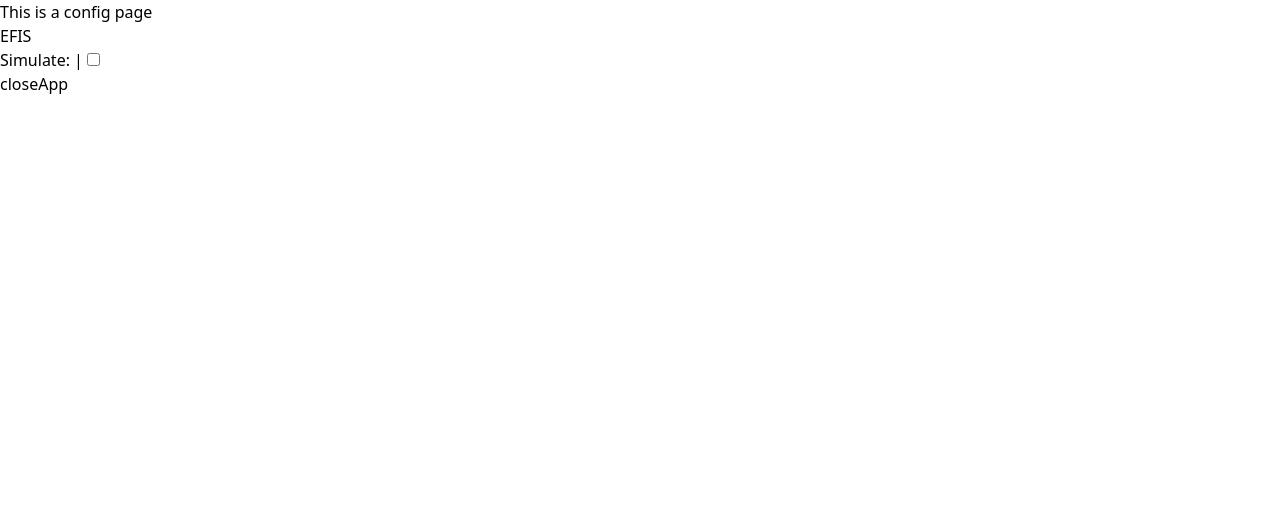
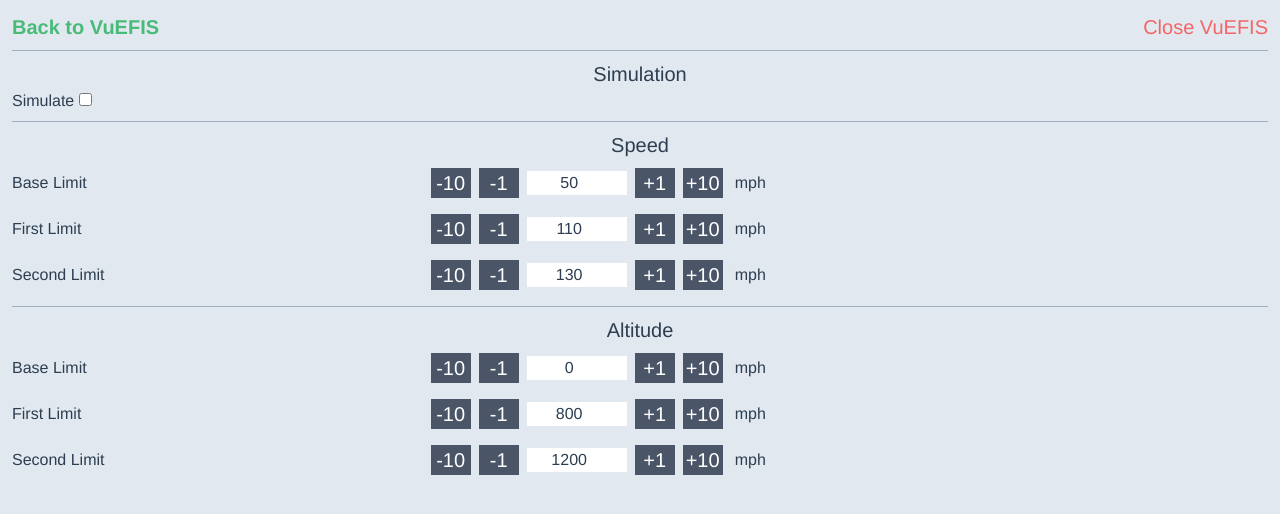
Before and after one commit to Pijuli/vuefis, a Vue app: page /#/config in a window 1280 px wide. Shown: the top 514 px of the page. Built offline with nearby package versions, Linux system fonts and the light colour scheme.

Commit message:
Add config view and attacha variables

```diff
--- a/src/App.vue
+++ b/src/App.vue
@@ -1,5 +1,5 @@
 <template>
-  <div id="app h-screen">
+  <div id="app" class="h-full">
     <router-view />
   </div>
 </template>
@@ -9,8 +9,11 @@
   font-family: Avenir, Helvetica, Arial, sans-serif;
   -webkit-font-smoothing: antialiased;
   -moz-osx-font-smoothing: grayscale;
-  text-align: center;
   color: #2c3e50;
+  -webkit-user-select: none;  /* Chrome all / Safari all */
+  -moz-user-select: none;     /* Firefox all */
+  -ms-user-select: none;      /* IE 10+ */
+  user-select: none;
 }
 
 #nav {
--- a/src/assets/styles/index.css
+++ b/src/assets/styles/index.css
@@ -1,9 +1,12 @@
 /* src/assets/styles/index.css */
 
 @tailwind base;
+h1 {
+  @apply text-xl;
+}
 @tailwind components;
 @tailwind utilities;
 
 html, body {
-    height: 100vh;
+  height: 100vh;
 }
--- a/src/components/AltitudeIndicator/AltitudeIndicator.vue
+++ b/src/components/AltitudeIndicator/AltitudeIndicator.vue
@@ -4,9 +4,9 @@
       :value="alt"
       :scale="100"
       :see="6"
-      :base-limit="0"
-      :first-limit="1200"
-      :second-limit="1200"
+      :base-limit="altitudeBaseLimit"
+      :first-limit="altitudeFirstLimit"
+      :second-limit="altitudeSecondLimit"
       :variance-limit="2"
       :variance-value="vario"
       variance-show
@@ -17,7 +17,7 @@
 </template>
 
 <script>
-import { DATA_NAMESPACE } from '@/store/store-types'
+import { DATA_NAMESPACE, CONFIG_NAMESPACE } from '@/store/store-types'
 import { mapState } from 'vuex'
 import VerticalIndicator from '@/components/shared/VerticalIndicator'
 
@@ -28,6 +28,7 @@ export default {
   },
   computed: {
     ...mapState(DATA_NAMESPACE, ['alt', 'vario']),
+    ...mapState(CONFIG_NAMESPACE, ['altitudeBaseLimit', 'altitudeFirstLimit', 'altitudeSecondLimit']),
   },
 }
 </script>
--- a/src/components/SpeedIndicator/SpeedIndicator.vue
+++ b/src/components/SpeedIndicator/SpeedIndicator.vue
@@ -4,15 +4,15 @@
       :value="as"
       :scale="10"
       :see="6"
-      :base-limit="20"
-      :first-limit="50"
-      :second-limit="70"
+      :base-limit="speedBaseLimit"
+      :first-limit="speedFirstLimit"
+      :second-limit="speedSecondLimit"
     />
   </div>
 </template>
 
 <script>
-import { DATA_NAMESPACE } from '@/store/store-types'
+import { DATA_NAMESPACE, CONFIG_NAMESPACE } from '@/store/store-types'
 import { mapState } from 'vuex'
 import VerticalIndicator from '@/components/shared/VerticalIndicator'
 
@@ -23,6 +23,7 @@ export default {
   },
   computed: {
     ...mapState(DATA_NAMESPACE, ['as']),
+    ...mapState(CONFIG_NAMESPACE, ['speedBaseLimit', 'speedFirstLimit', 'speedSecondLimit']),
   },
 }
 </script>
--- /dev/null
+++ b/src/components/shared/ConfigNumberInput/ConfigNumberInput.vue
@@ -0,0 +1,79 @@
+<template>
+  <div class="ConfigNumberInput py-2 flex items-center">
+    <div class="w-1/3">
+      {{label}}
+    </div>
+    <div
+      class="ConfigNumberInput__button mr-2"
+      @click="modify(-10)"
+    >
+      -10
+    </div>
+    <div
+      class="ConfigNumberInput__button mr-2"
+      @click="modify(-1)"
+    >
+      -1
+    </div>
+    <input
+      class="ConfigNumberInput__input" type="number" v-model="inputvalue">
+    <div
+      class="ConfigNumberInput__button ml-2"
+      @click="modify(+1)"
+    >
+      +1
+    </div>
+    <div
+      class="ConfigNumberInput__button ml-2"
+      @click="modify(+10)"
+    >
+      +10
+    </div>
+    <span class="pl-3">mph</span>
+  </div>
+</template>
+
+<script>
+import { CONFIG_NAMESPACE } from '@/store/store-types'
+
+export default {
+  name: 'ConfigNumberInput',
+  props: {
+    stateName: {
+      type: String,
+      default: 'altitudeBaseLimit',
+    },
+    label: {
+      type: String,
+      required: true,
+    },
+  },
+  computed: {
+    inputvalue: {
+      get () {
+        return this.$store.state[CONFIG_NAMESPACE][this.stateName]
+      },
+      set (value) {
+        this.$store.dispatch(`${CONFIG_NAMESPACE}/setConfigByname`, [this.stateName, Number(value)])
+      },
+    },
+  },
+  methods: {
+    modify(modifier) {
+      this.inputvalue = this.inputvalue + modifier
+    },
+  },
+}
+</script>
+
+<style lang="scss" scoped>
+.ConfigNumberInput__input {
+  @apply text-center;
+  width: 100px;
+}
+
+.ConfigNumberInput__button {
+  @apply bg-gray-700 text-center text-white text-xl;
+  width: 40px;
+}
+</style>
--- /dev/null
+++ b/src/components/shared/ConfigNumberInput/index.js
@@ -0,0 +1,3 @@
+import ConfigNumberInput from './ConfigNumberInput'
+
+export default ConfigNumberInput
--- /dev/null
+++ b/src/components/shared/Divider/Divider.vue
@@ -0,0 +1,17 @@
+<template>
+  <hr :class="borderGrayWeight" class="my-2">
+</template>
+
+<script>
+export default {
+  name: 'Divider',
+  props: {
+    borderWeight: { type: String, default: '500' },
+  },
+  computed: {
+    borderGrayWeight () {
+      return `border-gray-${this.borderWeight}`
+    },
+  },
+}
+</script>
--- /dev/null
+++ b/src/components/shared/Divider/index.js
@@ -0,0 +1,3 @@
+import Divider from './Divider'
+
+export default Divider
--- a/src/store/modules/config.js
+++ b/src/store/modules/config.js
@@ -1,12 +1,22 @@
 export default {
   namespaced: true,
   state: {
-    data: [],
+    altitudeBaseLimit: 0, //Altitude White Limit
+    altitudeFirstLimit: 800, //Altitude Green Limit
+    altitudeSecondLimit: 1200, //Altitude Yellow Limit
+    speedBaseLimit: 50, //Speed White Limit
+    speedFirstLimit: 110, //Speed Green Limit
+    speedSecondLimit: 130, //Speed Yellow Limit
   },
   actions: {
+    setConfigByname({commit}, [field, value]) {
+      commit('setValue', [field, value])
 
+    },
   },
   mutations: {
-
+    setValue (state, [field, value]) {
+      state[field] = value
+    },
   },
 }
--- a/src/views/Config.vue
+++ b/src/views/Config.vue
@@ -1,27 +1,55 @@
 <template>
-  <div>
-    <h1>This is a config page</h1>
-    <router-link to="/">EFIS</router-link>
-    <br>
-    Simulate: |
-    <label class="switch">
-      <input type="checkbox" v-model="simulateEnabled">
-      <span class="slider round"/>
-    </label>
-    <div @click="closeApp">
-      closeApp
+  <div class="p-3 bg-gray-300 min-h-full">
+    <div class="ConfigHeader flex justify-between">
+      <router-link class="text-green-500 text-xl font-bold" to="/">Back to VuEFIS</router-link>
+      <div class="text-red-500 text-xl" @click="closeApp">
+        Close VuEFIS
+      </div>
+    </div>
+    <divider />
+    <h1 class="text-center">Simulation</h1>
+    <div>
+      Simulate
+      <label class="switch">
+        <input type="checkbox" v-model="simulateEnabled">
+        <span class="slider round"/>
+      </label>
+    </div>
+    <divider />
+    <h1 class="text-center">Speed</h1>
+    <div>
+      <config-number-input label="Base Limit" state-name="speedBaseLimit"/>
+      <config-number-input label="First Limit" state-name="speedFirstLimit"/>
+      <config-number-input label="Second Limit" state-name="speedSecondLimit"/>
+    </div>
+    <divider />
+    <h1 class="text-center">Altitude</h1>
+    <div>
+      <config-number-input label="Base Limit" state-name="altitudeBaseLimit"/>
+      <config-number-input label="First Limit" state-name="altitudeFirstLimit"/>
+      <config-number-input label="Second Limit" state-name="altitudeSecondLimit"/>
     </div>
   </div>
 </template>
 
 <script>
 import { mapState } from 'vuex'
-import { SIMULATE_NAMESPACE } from '@/store/store-types'
+import { SIMULATE_NAMESPACE, CONFIG_NAMESPACE } from '@/store/store-types'
+import ConfigNumberInput from '@/components/shared/ConfigNumberInput'
+import Divider from '@/components/shared/Divider'
 
 export default {
   name: 'Config',
+  components: {
+    ConfigNumberInput,
+    Divider,
+  },
   computed: {
     ...mapState(SIMULATE_NAMESPACE, ['enabled']),
+    ...mapState(CONFIG_NAMESPACE, [
+      'altitudeBaseLimit','altitudeFirstLimit','altitudeSecondLimit',
+      'speedBaseLimit','speedFirstLimit','speedSecondLimit',
+    ]),
     simulateEnabled: {
       get () {
         return this.enabled
--- a/src/views/EfisPanel.vue
+++ b/src/views/EfisPanel.vue
@@ -5,7 +5,7 @@
     <slip-indicator />
     <speed-indicator />
     <altitude-indicator />
-    <router-link class="EfisPanel__config" to="/config">Config</router-link>
+    <router-link class="EfisPanel__config text-white" to="/config">CONFIG</router-link>
   </div>
 </template>
 
@@ -37,7 +37,7 @@ export default {
 <style lang="scss" scoped>
 .EfisPanel__config {
   position: absolute;
-  bottom: 0;
-  right: 0;
+  bottom: 5px;
+  right: 10px;
 }
 </style>
```
Also changed, not shown: 3 other files (tests, documents, lock files or other folders).
